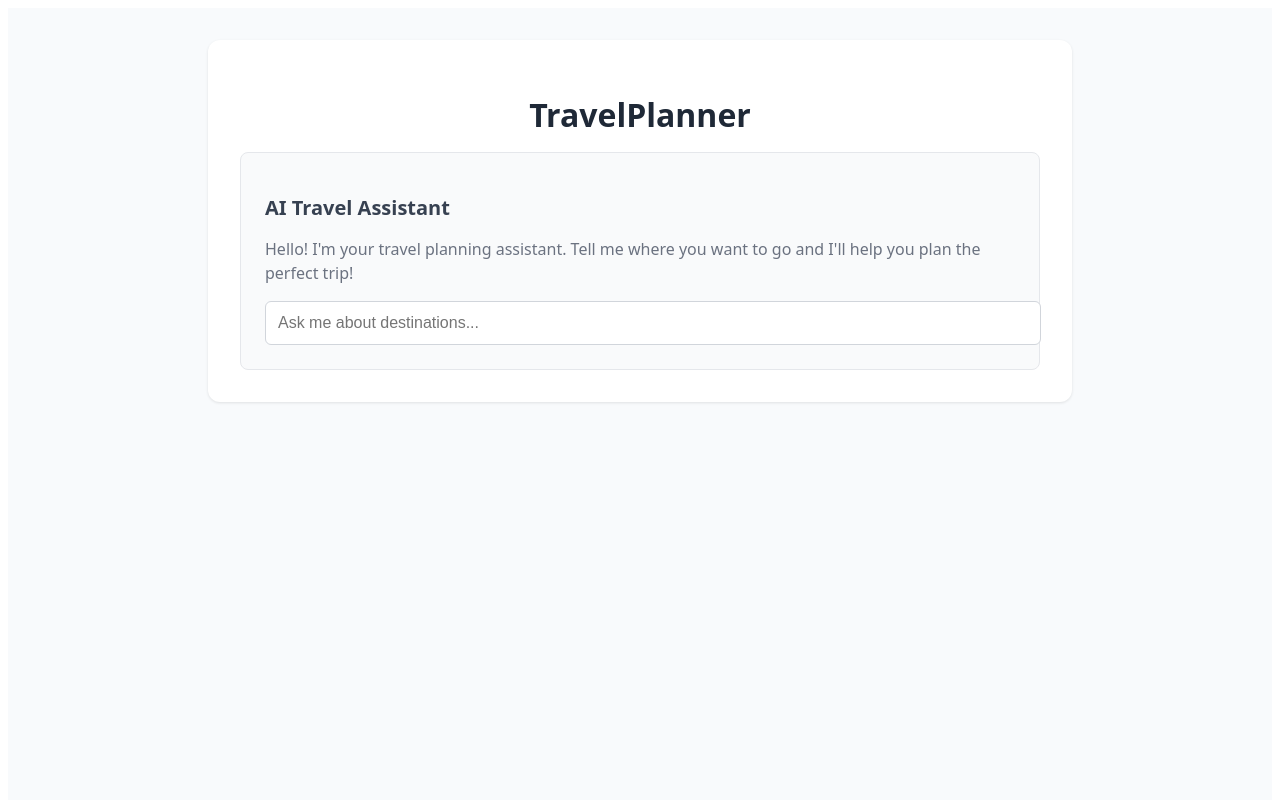
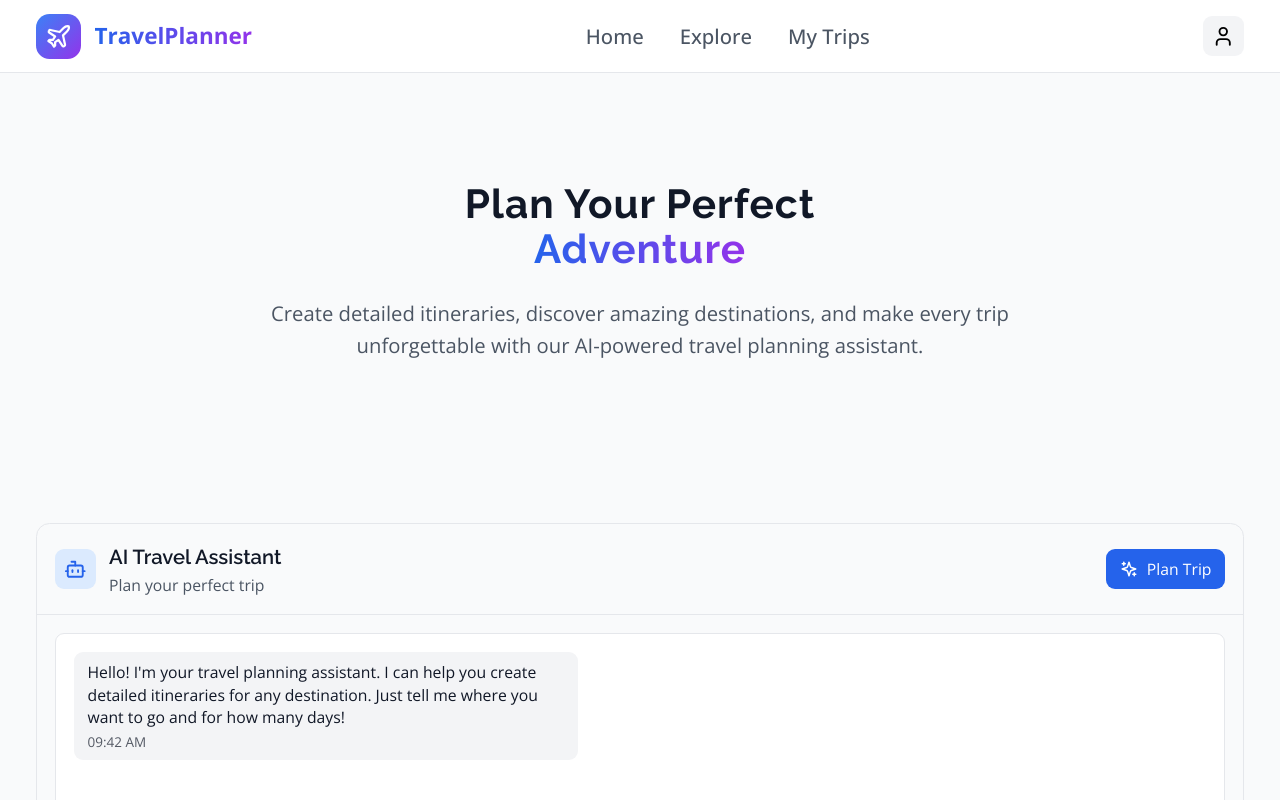
Before and after one commit to mithileshupadhyay/TravelPlanner, a React (Vite) app: page / in a window 1280 px wide. Shown: the top 800 px of the page. Built offline with nearby package versions, Linux system fonts and the light colour scheme.

Commit message:
Rollback to Working Version

```diff
--- a/src/App.tsx
+++ b/src/App.tsx
@@ -1,70 +1,18 @@
 import React from 'react';
+import { AppProvider } from './contexts/AppContext';
+import { ThemeProvider } from './contexts/ThemeContext';
+import AppRouter from './components/AppRouter';
+import './index.css';
 
 function App() {
   return (
-    <div style={{
-      minHeight: '100vh',
-      backgroundColor: '#f8fafc',
-      padding: '2rem',
-      fontFamily: 'system-ui, -apple-system, sans-serif'
-    }}>
-      <div style={{
-        maxWidth: '800px',
-        margin: '0 auto',
-        backgroundColor: 'white',
-        borderRadius: '12px',
-        padding: '2rem',
-        boxShadow: '0 1px 3px rgba(0,0,0,0.1)'
-      }}>
-        <h1 style={{
-          fontSize: '2rem',
-          fontWeight: 'bold',
-          color: '#1f2937',
-          marginBottom: '1rem',
-          textAlign: 'center'
-        }}>
-          TravelPlanner
-        </h1>
-
-        <div style={{
-          backgroundColor: '#f9fafb',
-          padding: '1.5rem',
-          borderRadius: '8px',
-          border: '1px solid #e5e7eb'
-        }}>
-          <h2 style={{
-            fontSize: '1.25rem',
-            fontWeight: '600',
-            color: '#374151',
-            marginBottom: '0.5rem'
-          }}>
-            AI Travel Assistant
-          </h2>
-          <p style={{
-            color: '#6b7280',
-            fontSize: '1rem',
-            lineHeight: '1.5'
-          }}>
-            Hello! I'm your travel planning assistant. Tell me where you want to go and I'll help you plan the perfect trip!
-          </p>
-
-          <div style={{ marginTop: '1rem' }}>
-            <input
-              type="text"
-              placeholder="Ask me about destinations..."
-              style={{
-                width: '100%',
-                padding: '0.75rem',
-                border: '1px solid #d1d5db',
-                borderRadius: '6px',
-                fontSize: '1rem',
-                outline: 'none'
-              }}
-            />
-          </div>
+    <ThemeProvider>
+      <AppProvider>
+        <div className="min-h-screen bg-gray-50 dark:bg-gray-900">
+          <AppRouter />
         </div>
-      </div>
-    </div>
+      </AppProvider>
+    </ThemeProvider>
   );
 }
 
```
